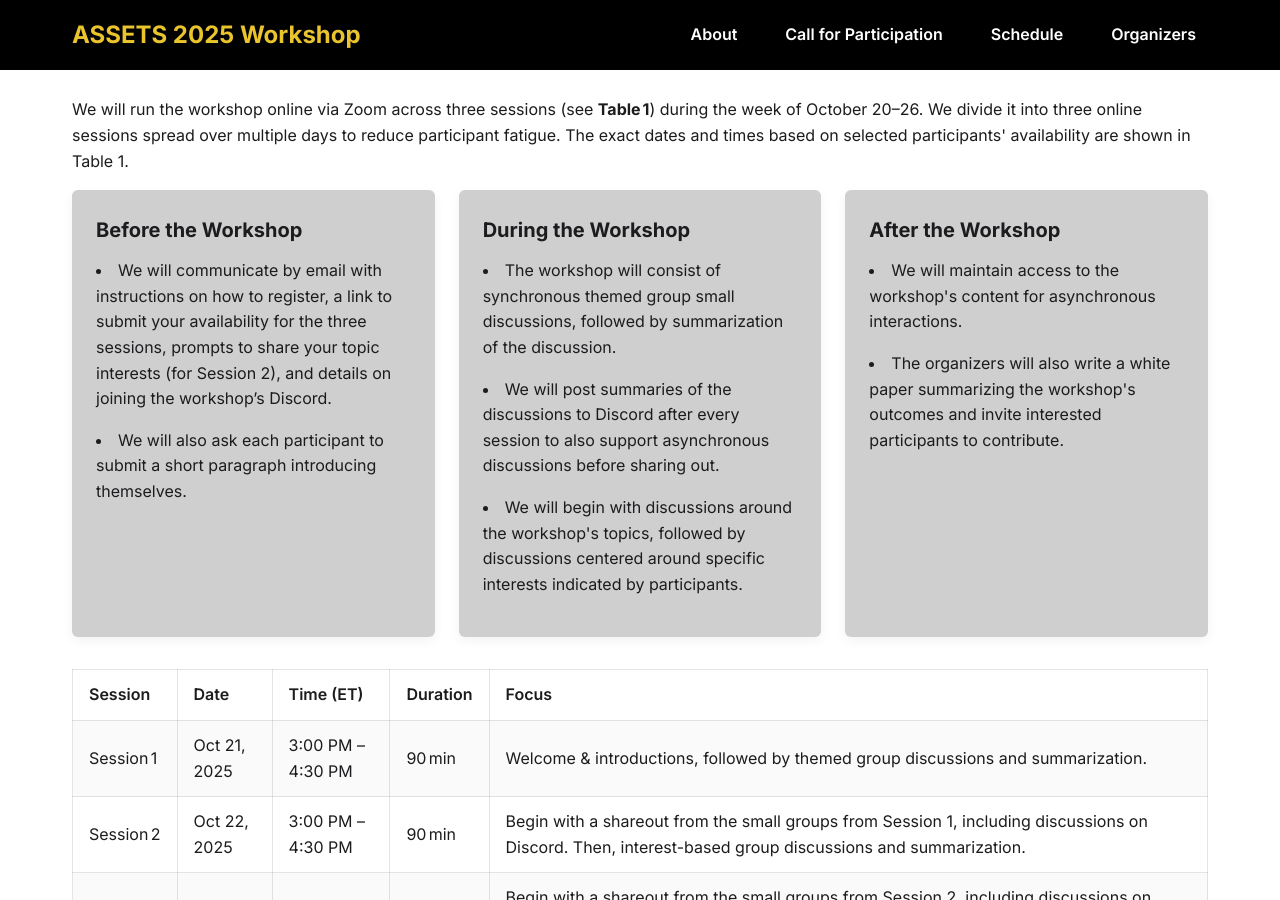
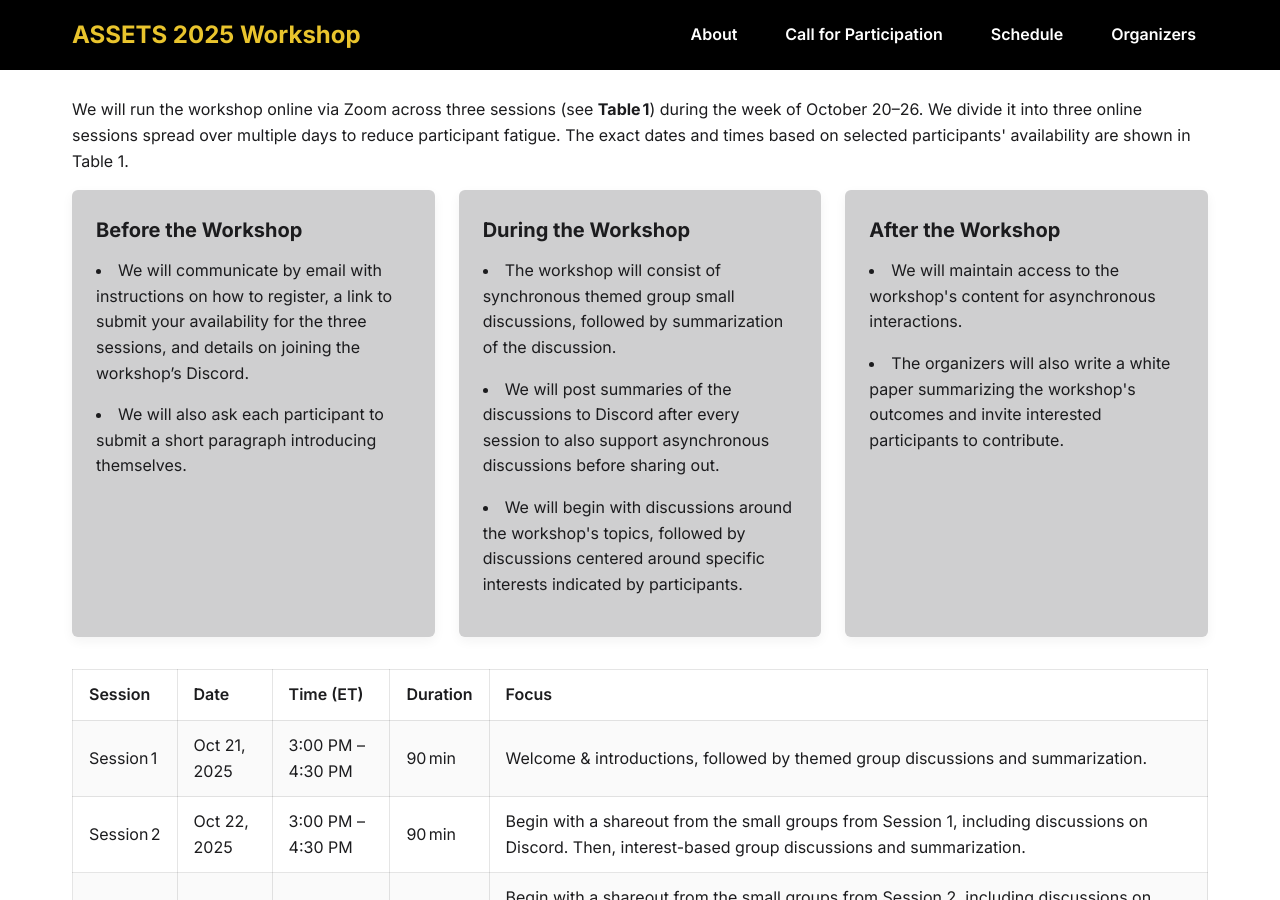
Before and after one commit to assets-recruitment-2025/assets-recruitment-2025.github.io, a Jekyll site: the page built from index.md, in a window 1280 px wide and 900 px high, scrolled down 2685 px. Built offline with Jekyll 4.4.1, drawn with Linux system fonts in a browser that asks for light colours; some of the changed text lies outside the part shown.

Commit message:
Update workshop site Schedule

```diff
--- a/index.md
+++ b/index.md
@@ -62,7 +62,7 @@
       class="btn btn-primary"
       href="https://web.cvent.com/event/2197df01-92d8-4c44-8ac6-4de540b0d61f/summary"
     >
-      Register to Attend
+      Register
     </a>
     <p class="deadline">
       Registration closes by 11:59 PM on <time datetime="2025-10-19">Oct 19, 2025</time>
@@ -170,7 +170,7 @@
       <h3>Before the Workshop</h3>
       <ul>
         <li>
-          We will communicate by email with instructions on how to register, a link to submit your availability for the three sessions, prompts to share your topic interests (for Session 2), and details on joining the workshop’s Discord.
+          We will communicate by email with instructions on how to register, a link to submit your availability for the three sessions, and details on joining the workshop’s Discord.
         </li>
         <li>
           We will also ask each participant to submit a short paragraph introducing themselves.
```
